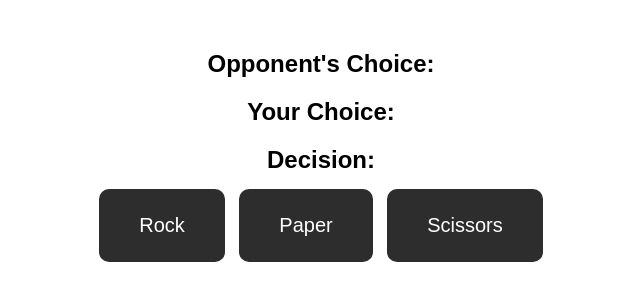
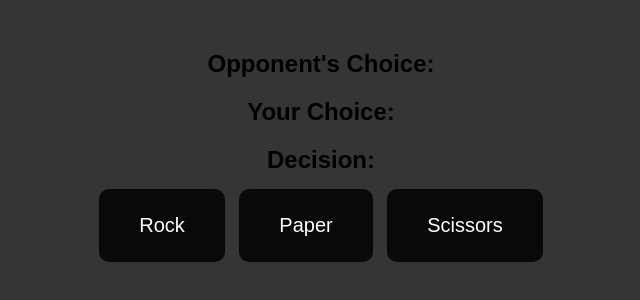
Before and after one commit to ismailmertkarasolak/rackpaperScissors, a plain HTML site: page index.html in a window 1280 px wide. Shown: the whole page, without its empty margins (319-959 px from the left). Drawn offline with Linux system fonts and the light colour scheme.

Commit message:
Update index.html

```diff
--- a/index.html
+++ b/index.html
@@ -8,6 +8,7 @@
                 font-family: 'Arial', sans-serif;
                 text-align: center;
                 margin: 50px;
+                background-color: rgb(53, 53, 53);
             }
 
             h2 {
```
